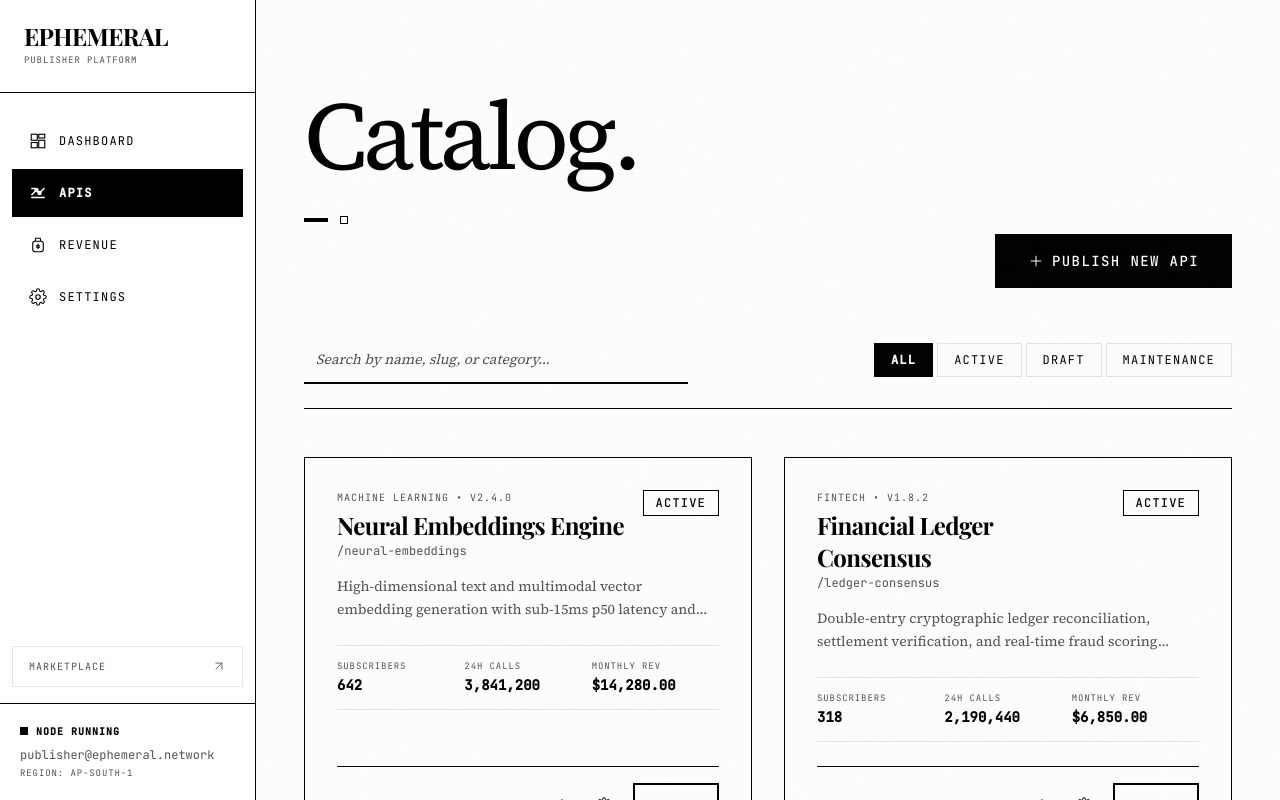
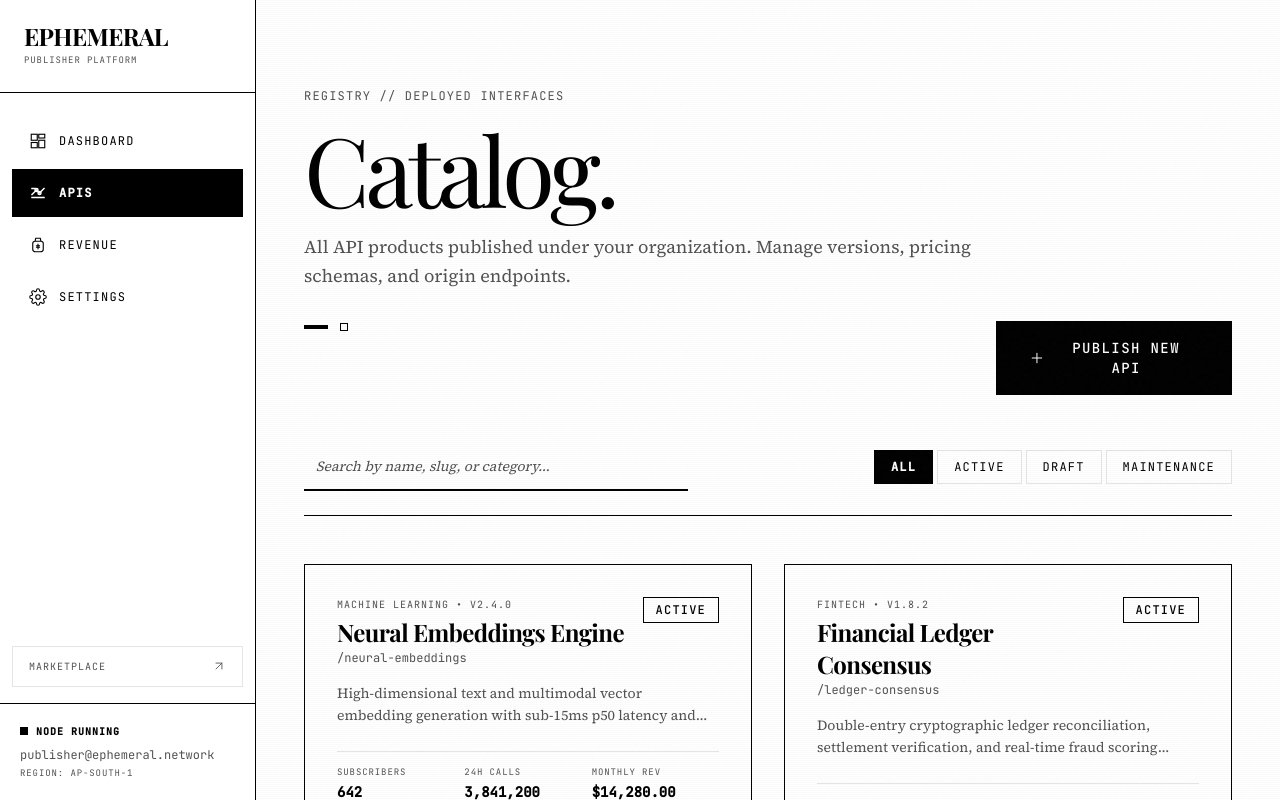
Before and after one commit to Darshit02/ephemeral-api, a Next.js app in the folder apps/web/: page /apis in a window 1280 px wide. Shown: the top 800 px of the page. Built offline with nearby package versions, Linux system fonts and the light colour scheme.

Commit message:
fix(web): resolve Hero and SectionRule prop flexibility and missing Link import

```diff
--- a/apps/web/app/(dashboard)/apis/[id]/plans/page.tsx
+++ b/apps/web/app/(dashboard)/apis/[id]/plans/page.tsx
@@ -1,6 +1,7 @@
 'use client'
 
 import React, { useState } from 'react'
+import Link from 'next/link'
 import { Hero } from '@/components/publisher/hero'
 import { SectionRule } from '@/components/publisher/section-rule'
 import { Button } from '@/components/ui/button'
--- a/apps/web/components/publisher/hero.tsx
+++ b/apps/web/components/publisher/hero.tsx
@@ -3,8 +3,10 @@ import { cn } from "@/lib/utils"
 
 export interface HeroProps {
   eyebrow?: string
+  supertitle?: string
   title: string
   description?: string
+  subtitle?: string
   size?: "5xl" | "6xl" | "7xl" | "8xl" | "9xl"
   decoration?: boolean
   className?: string
@@ -13,13 +15,18 @@ export interface HeroProps {
 
 export function Hero({
   eyebrow,
+  supertitle,
   title,
   description,
+  subtitle,
   size = "8xl",
   decoration = true,
   className,
   action,
 }: HeroProps) {
+  const displayEyebrow = supertitle ?? eyebrow
+  const displayDesc = subtitle ?? description
+
   const sizeClasses = {
     "5xl": "text-4xl sm:text-5xl",
     "6xl": "text-4xl sm:text-5xl md:text-6xl",
@@ -32,24 +39,24 @@ export function Hero({
     <header className={cn("pt-6 pb-12 md:pb-16", className)}>
       <div className="flex flex-col md:flex-row md:items-end justify-between gap-6">
         <div>
-          {eyebrow && (
+          {displayEyebrow && (
             <p className="font-mono text-xs uppercase tracking-widest text-[#525252] mb-4 select-none">
-              {eyebrow}
+              {displayEyebrow}
             </p>
           )}
 
           <h1
             className={cn(
-              "font-serif font-normal tracking-tighter leading-none text-black",
+              "font-display font-normal tracking-tighter leading-none text-black",
               sizeClasses[size]
             )}
           >
             {title}
           </h1>
 
-          {description && (
+          {displayDesc && (
             <p className="mt-4 text-base md:text-lg text-[#525252] max-w-2xl font-serif leading-relaxed">
-              {description}
+              {displayDesc}
             </p>
           )}
         </div>
--- a/apps/web/components/publisher/section-rule.tsx
+++ b/apps/web/components/publisher/section-rule.tsx
@@ -3,13 +3,17 @@ import { cn } from "@/lib/utils"
 
 export interface SectionRuleProps {
   variant?: "thin" | "medium" | "thick" | "ultra"
+  thickness?: "thin" | "medium" | "thick" | "ultra"
   className?: string
 }
 
 export function SectionRule({
-  variant = "thick",
+  variant,
+  thickness,
   className,
 }: SectionRuleProps) {
+  const chosen = thickness ?? variant ?? "thick"
+
   const heightClasses = {
     thin: "h-px bg-black",
     medium: "h-0.5 bg-black",
@@ -22,7 +26,7 @@ export function SectionRule({
       role="separator"
       className={cn(
         "w-full my-16 md:my-24 shrink-0 select-none",
-        heightClasses[variant],
+        heightClasses[chosen],
         className
       )}
     />
```
